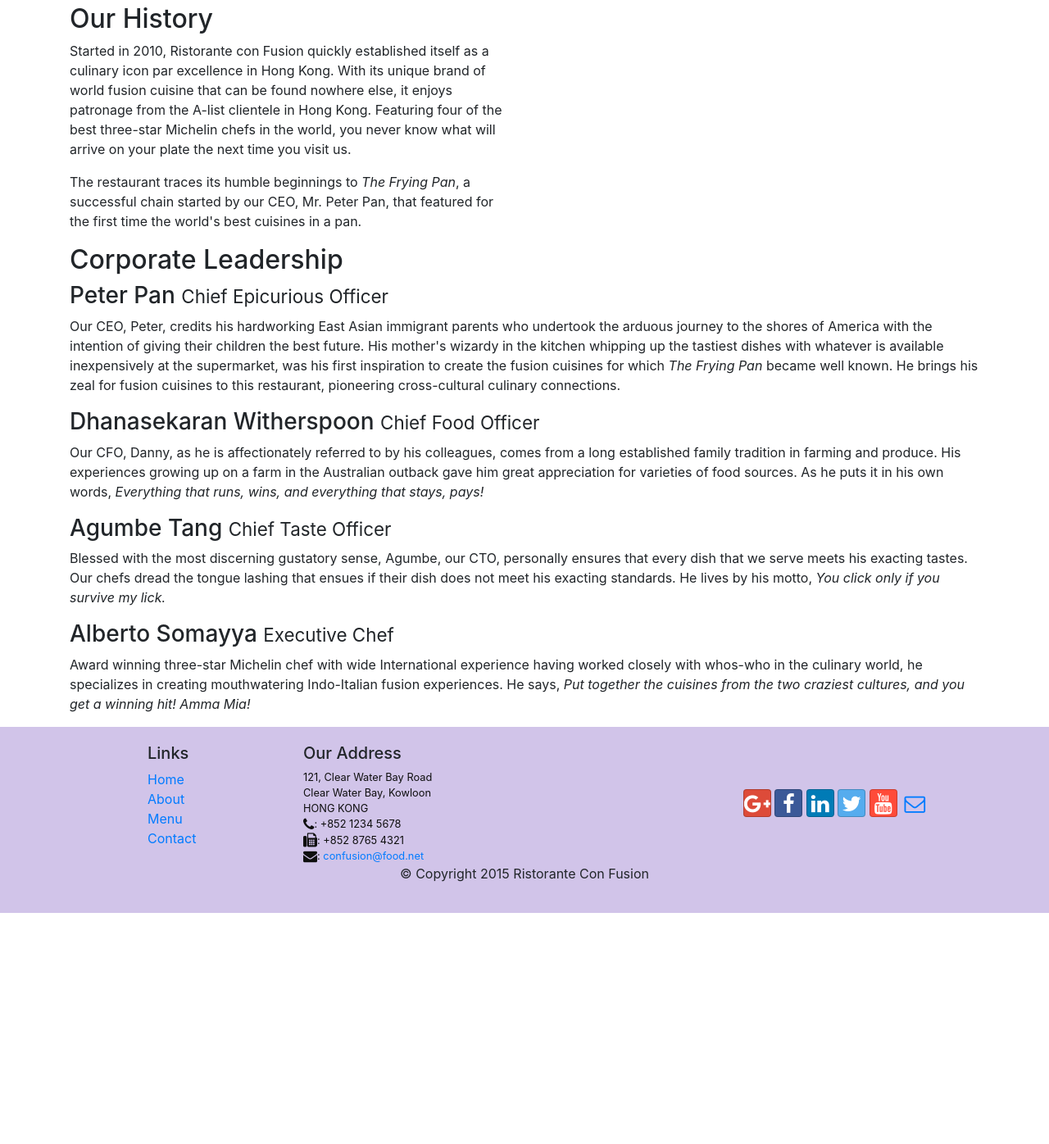
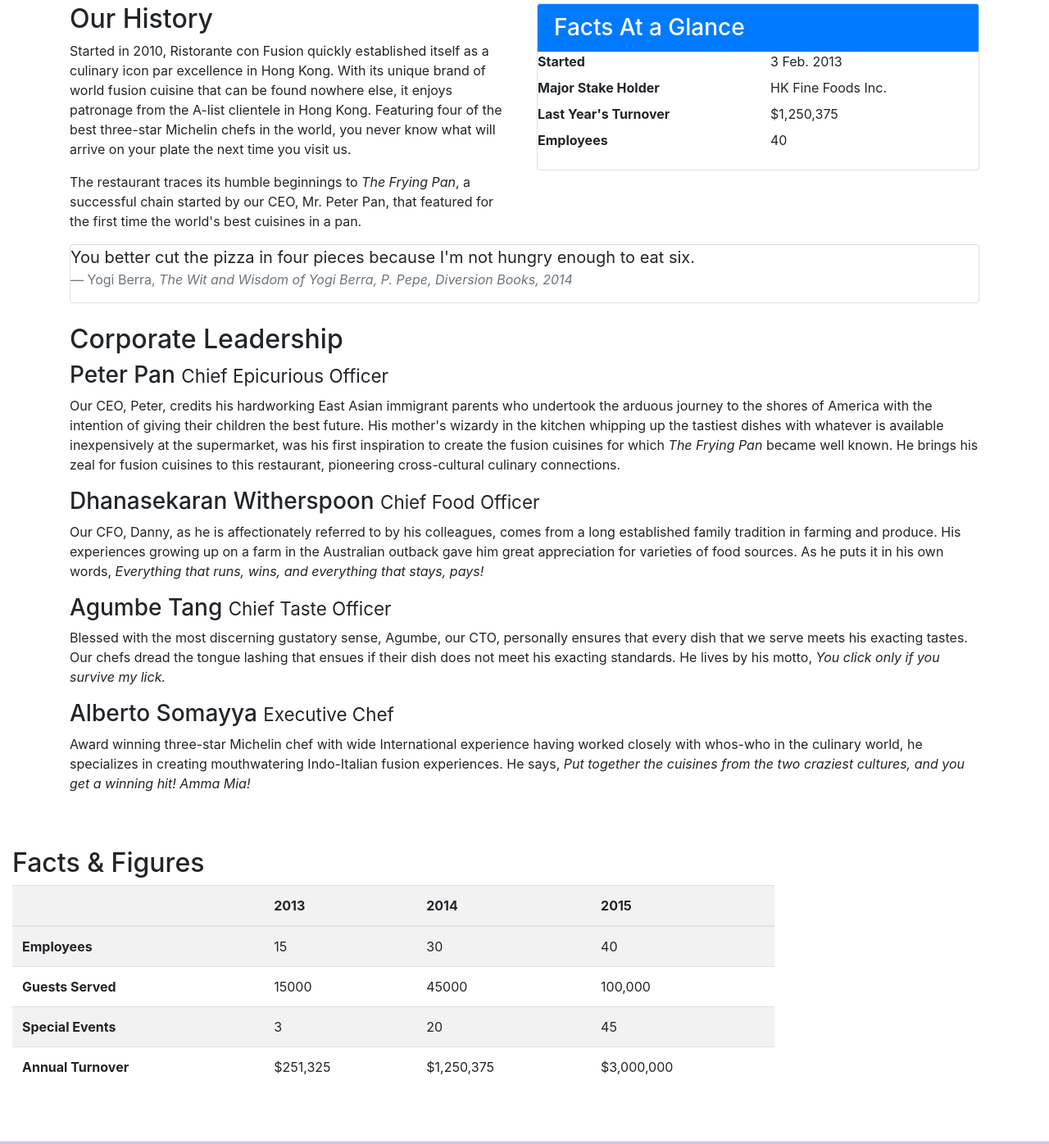
Before and after one commit to jhazelton1/conFusion, a website: page aboutus.html in a window 1280 px wide. Shown: the part 437-1833 px from the top of the page at 82% size. Before the commit the page ends 1551 px from the top, so only its background shows below. Drawn offline with nearby package versions, Linux system fonts and the light colour scheme.

Commit message:
Tables and Cards

```diff
--- a/aboutus.html
+++ b/aboutus.html
@@ -66,7 +66,34 @@
           Kong. Featuring four of the best three-star Michelin chefs in the world, you never know what will arrive on your plate the next time you visit us.</p>
         <p>The restaurant traces its humble beginnings to <em>The Frying Pan</em>, a successful chain started by our CEO, Mr. Peter Pan, that featured for the first time the world's best cuisines in a pan.</p>
       </div>
-      <div class="col col-xs">
+      <div class="col-sm">
+          <div class="card">
+            <h3 class="card-header bg-primary text-white">Facts At a Glance</h3>
+            <div class="card-block">
+              <dl class="row">
+                <dt class="col-6">Started</dt>
+                <dd class="col-6">3 Feb. 2013</dd>
+                <dt class="col-6">Major Stake Holder</dt>
+                <dd class="col-6">HK Fine Foods Inc.</dd>
+                <dt class="col-6">Last Year's Turnover</dt>
+                <dd class="col-6">$1,250,375</dd>
+                <dt class="col-6">Employees</dt>
+                <dd class="col-6">40</dd>
+              </dl>
+            </div>
+          </div>
+      </div>
+      <div class="col-12">
+        <div class="card card-block bg-faded">
+          <blockquote class="blockquote">
+              <p class="mb-0">You better cut the pizza in four pieces
+                because I'm not hungry enough to eat six.</p>
+                <footer class="blockquote-footer">Yogi Berra,
+                   <cite title="Source Title">The Wit and Wisdom of Yogi Berra,
+                   P. Pepe, Diversion Books, 2014</cite>
+                 </footer>
+          </blockquote>
+        </div>
       </div>
     </div>
 
@@ -95,6 +122,52 @@
           <p>Award winning three-star Michelin chef with wide International experience having worked closely with whos-who in the culinary world, he specializes in creating mouthwatering Indo-Italian fusion experiences. He says, <em>Put together the cuisines from the two craziest cultures, and you get a winning hit! Amma Mia!</em></p>
         </div>
       </div>
+    </div>
+  </div>
+
+  <div class="row row-content">
+    <div class="col-12 col-sm-9">
+      <h2>Facts &amp; Figures</h2>
+      <div class="table-responsive">
+      <table class="table table-striped">
+      <thread class="thread-inverse">
+        <tr>
+          <th>&nbsp;</th>
+          <th>2013</th>
+          <th>2014</th>
+          <th>2015</th>
+        </tr>
+      </thread>
+      <tbody>
+        <tr>
+          <th>Employees</th>
+          <td>15</td>
+          <td>30</td>
+          <td>40</td>
+        </tr>
+        <tr>
+          <th>Guests Served</th>
+          <td>15000</td>
+          <td>45000</td>
+          <td>100,000</td>
+        </tr>
+        <tr>
+          <th>Special Events</th>
+          <td>3</td>
+          <td>20</td>
+          <td>45</td>
+        </tr>
+        <tr>
+          <th>Annual Turnover</th>
+          <td>$251,325</td>
+          <td>$1,250,375</td>
+          <td>$3,000,000</td>
+        </tr>
+      </tbody>
+      </table>
+      </div>
+    </div>
+    <div class="col-12 col-sm-3">
     </div>
   </div>
 
--- a/css/styles.css
+++ b/css/styles.css
@@ -38,3 +38,7 @@ body {
 .navbar-inverse {
   background-color: #512DA8
 }
+
+#corporateLeadership h2 {
+  margin-top: 25px;
+}
```
